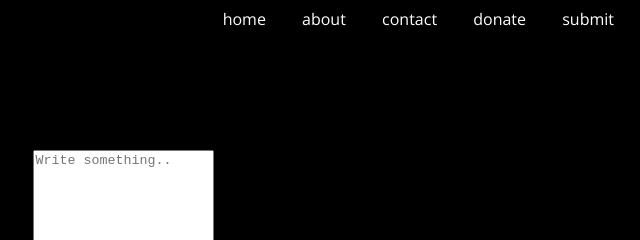
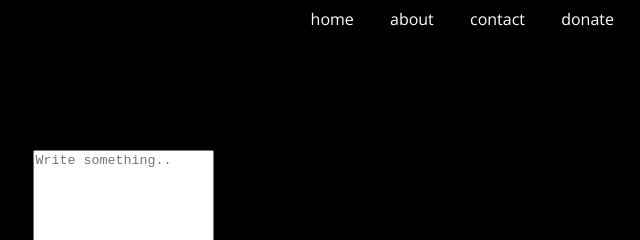
Before and after one commit to dtbruce94/dtbruce94.github.io, a plain HTML site: page contact.html in a window 1280 px wide. Shown: the top 240 px of the page, 640-1280 px from the left. Drawn offline with nearby package versions, Linux system fonts and the light colour scheme.

Commit message:
comment out submit on nav

```diff
--- a/contact.html
+++ b/contact.html
@@ -20,7 +20,7 @@
 	        <li><a href="http://www.formr.me/about">about</a></li>
 	        <li><a href="http://www.formr.me/contact">contact</a></li>
 		    <li><a href="http://www.formr.me/donate">donate</a></li>
-	        <li><a href="http://www.formr.me/submit">submit</a></li>
+	        <!--  <li><a href="http://www.formr.me/submit">submit</a></li>  -->
 	      </ul>
 	    </nav>
 
```
